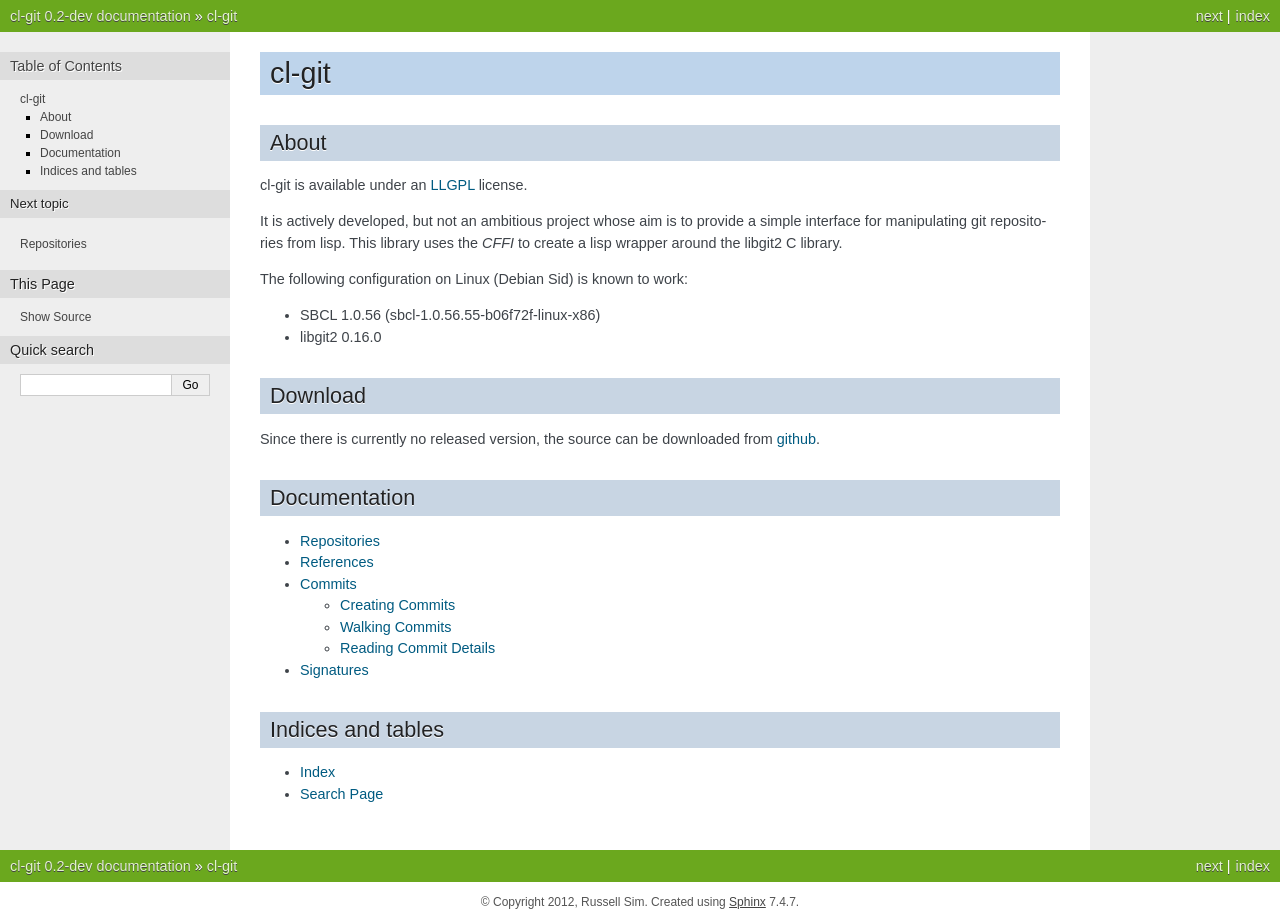
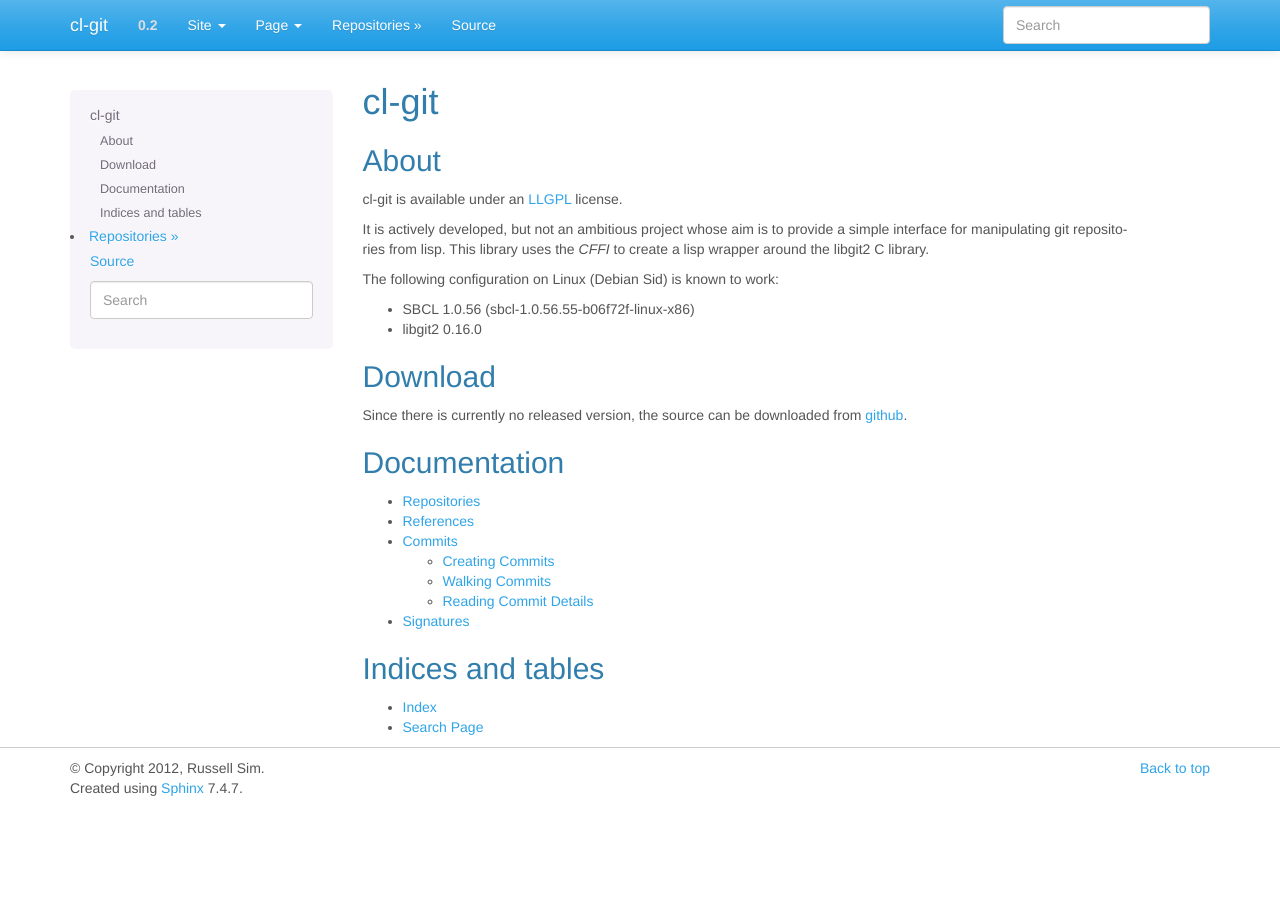
Before and after one commit to russell/cl-git, a Sphinx documentation site: the page built from doc/index.rst, in a window 1280 px wide and 922 px high. Built offline with Sphinx 7.4.7, drawn with Linux system fonts in a browser that asks for light colours; pages that are not in the unit, such as notebooks, are missing from menus.

Commit message:
Use bootstrap theme.

```diff
--- a/doc/conf.py
+++ b/doc/conf.py
@@ -110,12 +110,52 @@
 
 # The theme to use for HTML and HTML Help pages.  See the documentation for
 # a list of builtin themes.
-html_theme = 'nature'
+
+import sphinx_bootstrap_theme
+html_theme = 'bootstrap'
+html_theme_path = sphinx_bootstrap_theme.get_html_theme_path()
+
+html_theme_options = {
+    # Navigation bar title. (Default: ``project`` value)
+    # 'navbar_title': "Demo",
+
+    # Global TOC depth for "site" navbar tab. (Default: 1)
+    # Switching to -1 shows all levels.
+    # 'globaltoc_depth': 2,
+
+    # Include hidden TOCs in Site navbar?
+    #
+    # Note: If this is "false", you cannot have mixed ``:hidden:`` and
+    # non-hidden ``toctree`` directives in the same page, or else the build
+    # will break.
+    #
+    # Values: "true" (default) or "false"
+    # 'globaltoc_includehidden': "true",
+
+    # HTML navbar class (Default: "navbar") to attach to <div> element.
+    # For black navbar, do "navbar navbar-inverse"
+    # 'navbar_class': "navbar navbar-inverse",
+
+    # Fix navigation bar to top of page?
+    # Values: "true" (default) or "false"
+    # 'navbar_fixed_top': "true",
+
+    # Location of link to source.
+    # Options are "nav" (default), "footer" or anything else to exclude.
+    # 'source_link_position': "nav",
+
+    # Bootswatch (http://bootswatch.com/) theme.
+    #
+    # Options are nothing with "" (default) or the name of a valid theme
+    # such as "amelia" or "cosmo".
+    #
+    # Note that this is served off CDN, so won't be available offline.
+    'bootswatch_theme': "cerulean",
+}
 
 # Theme options are theme-specific and customize the look and feel of a theme
 # further.  For a list of options available for each theme, see the
 # documentation.
-html_theme_options = {}
 
 # Add any paths that contain custom themes here, relative to this directory.
 # html_theme_path = ["_themes/"]
```
